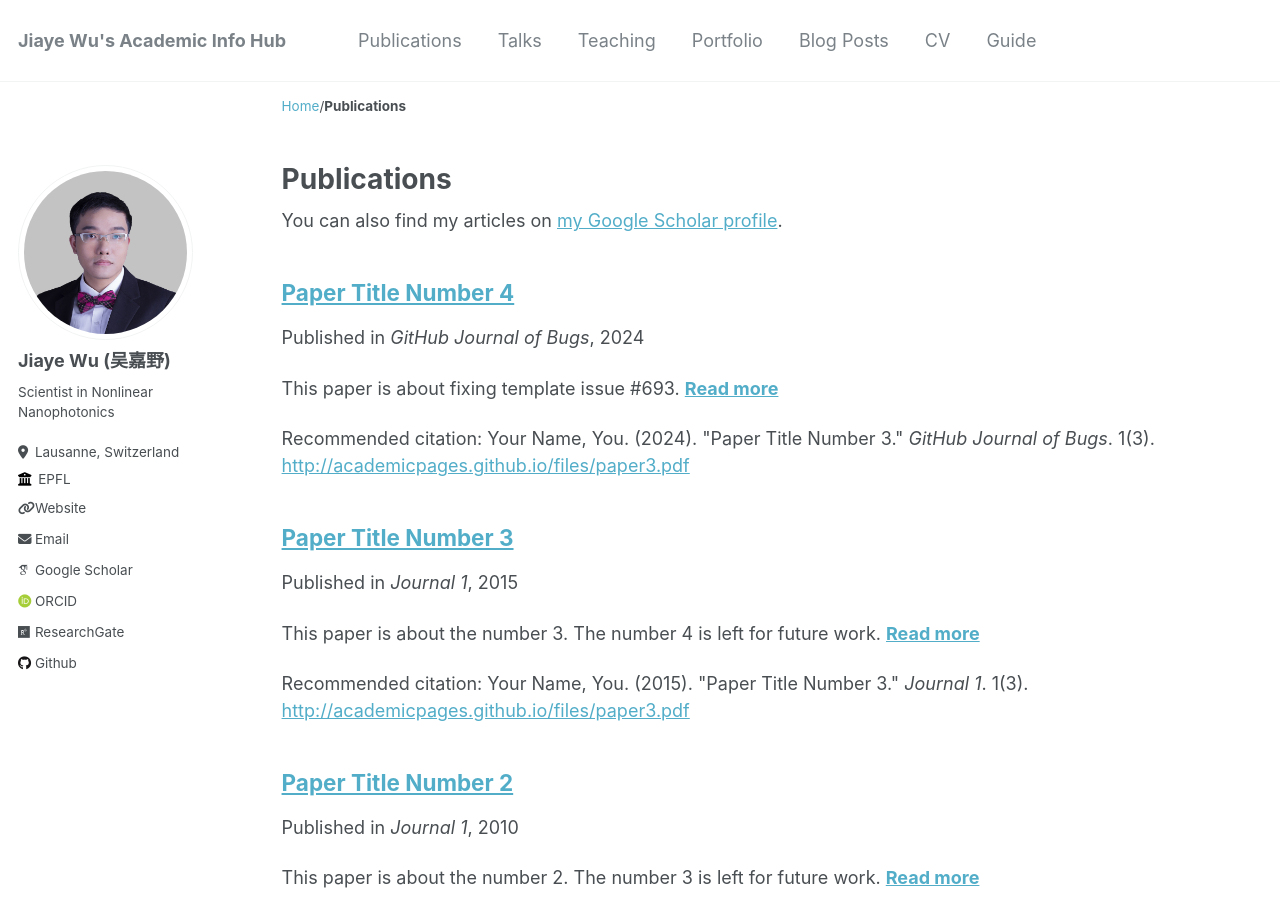
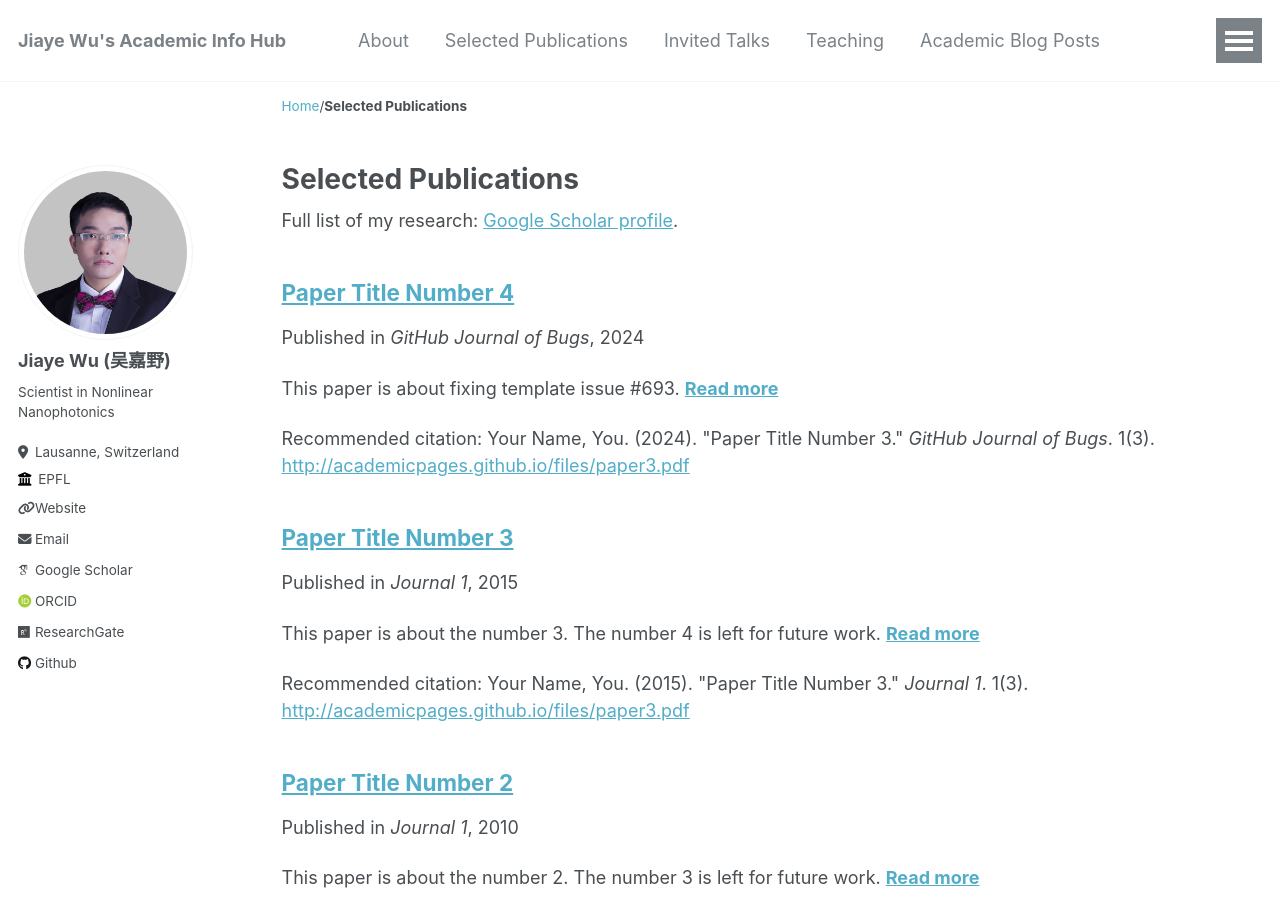
Before and after one commit to jiaye-wu/academicpages-version, a Jekyll site: the page built from _pages/publications.md, in a window 1280 px wide and 900 px high. Built offline with Jekyll 4.4.1, drawn with Linux system fonts in a browser that asks for light colours; some web fonts are replaced.

Commit message:
Update Navigation

```diff
--- a/_data/navigation.yml
+++ b/_data/navigation.yml
@@ -1,22 +1,25 @@
 # main links links
 main:
-  - title: "Publications"
+  - title: "About"
+    url: /about/
+
+  - title: "Selected Publications"
     url: /publications/
 
-  - title: "Talks"
+  - title: "Invited Talks"
     url: /talks/
 
   - title: "Teaching"
     url: /teaching/
 
-  - title: "Portfolio"
-    url: /portfolio/
+  # - title: "Portfolio"
+  #   url: /portfolio/
 
-  - title: "Blog Posts"
+  - title: "Academic Blog Posts"
     url: /year-archive/
 
-  - title: "CV"
+  - title: "Curriculum Vitae"
     url: /cv/
 
-  - title: "Guide"
-    url: /markdown/
+  # - title: "Guide"
+  #   url: /markdown/
--- a/_pages/publications.md
+++ b/_pages/publications.md
@@ -1,12 +1,12 @@
 ---
 layout: archive
-title: "Publications"
+title: "Selected Publications"
 permalink: /publications/
 author_profile: true
 ---
 
 {% if site.author.googlescholar %}
-  <div class="wordwrap">You can also find my articles on <a href="{{site.author.googlescholar}}">my Google Scholar profile</a>.</div>
+  <div class="wordwrap">Full list of my research: <a href="{{site.author.googlescholar}}">Google Scholar profile</a>.</div>
 {% endif %}
 
 {% include base_path %}
```
